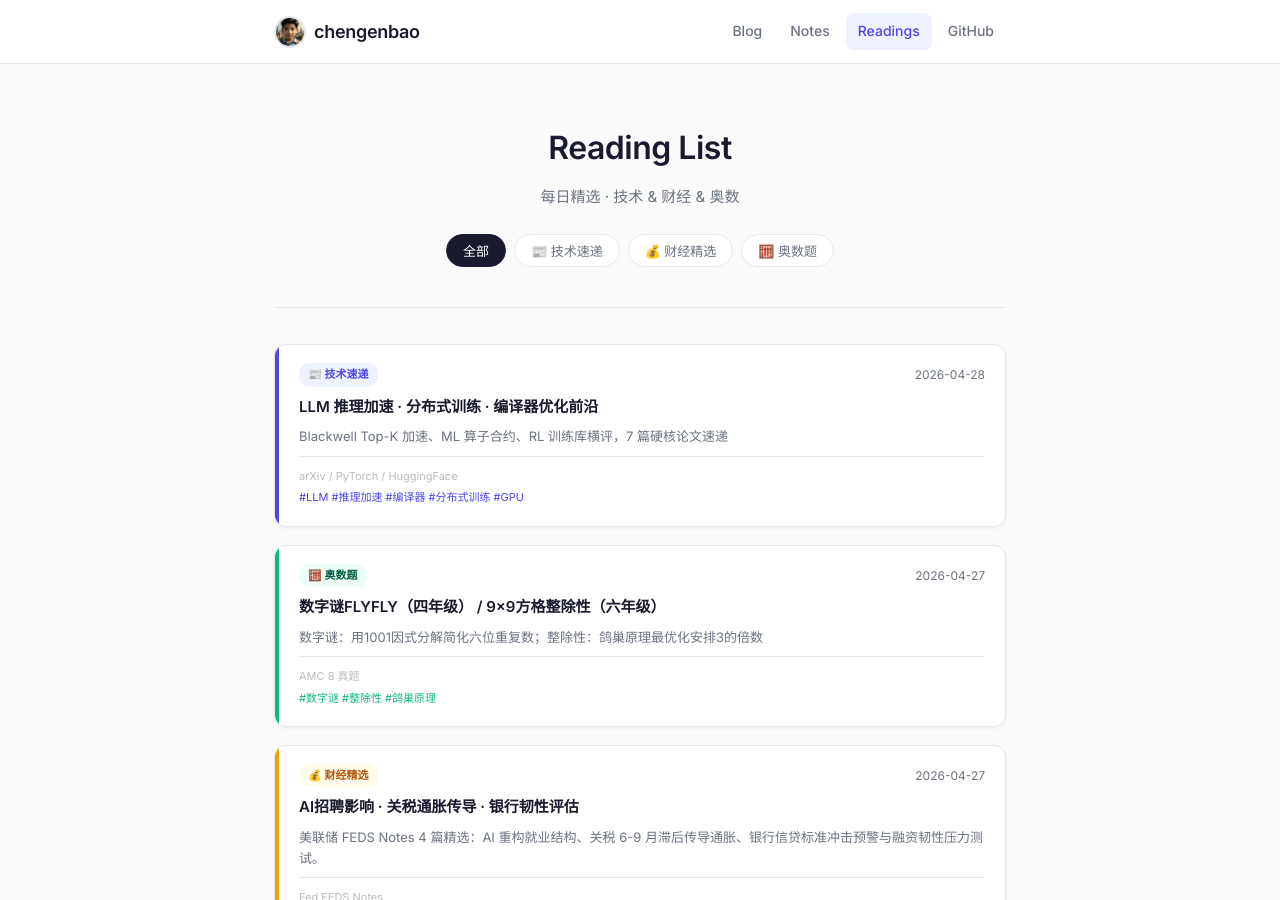
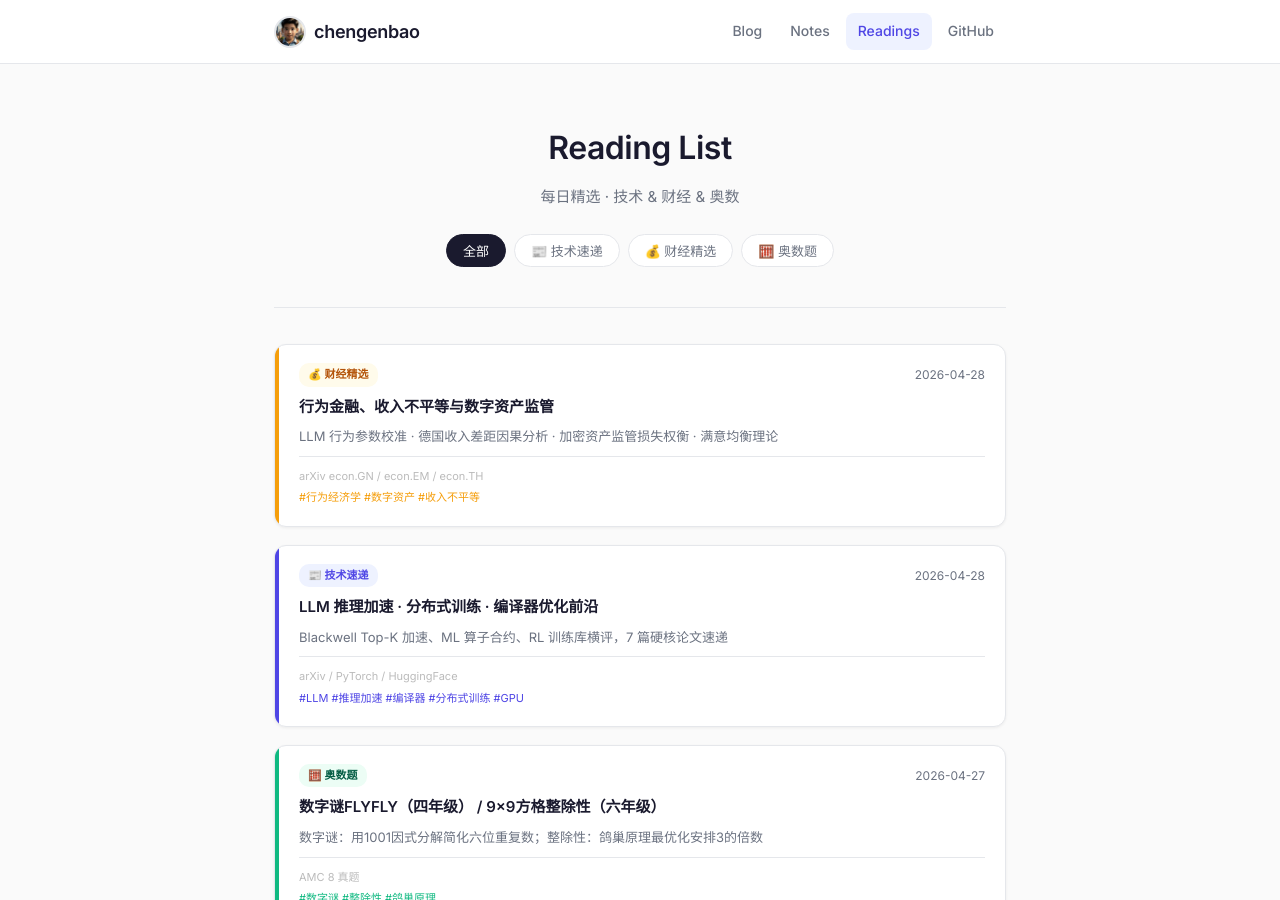
Before and after one commit to chengenbao/chengenbao.github.io, a Jekyll site: the page built from reading-list/index.md, in a window 1280 px wide and 900 px high. Built offline with Jekyll 4.4.1, drawn with Linux system fonts in a browser that asks for light colours.

Commit message:
update index: add finance card 2026-04-28

```diff
--- a/reading-list/index.md
+++ b/reading-list/index.md
@@ -18,6 +18,21 @@ permalink: /reading-list/
   </div>
 
   <div class="rl-grid">
+<a class="rl-card finance" href="/reading-list/2026-04-28-finance-daily/">
+  <div class="rl-accent"></div>
+  <div class="rl-body">
+    <div class="rl-top">
+      <span class="rl-badge finance">💰 财经精选</span>
+      <time>2026-04-28</time>
+    </div>
+    <h2>行为金融、收入不平等与数字资产监管</h2>
+    <p>LLM 行为参数校准 · 德国收入差距因果分析 · 加密资产监管损失权衡 · 满意均衡理论</p>
+    <div class="rl-meta">
+      <span class="rl-source">arXiv econ.GN / econ.EM / econ.TH</span>
+      <span class="rl-tags">#行为经济学 #数字资产 #收入不平等</span>
+    </div>
+  </div>
+</a>
 <a class="rl-card tech" href="/reading-list/2026-04-28-tech-daily/">
   <div class="rl-accent"></div>
   <div class="rl-body">
```
